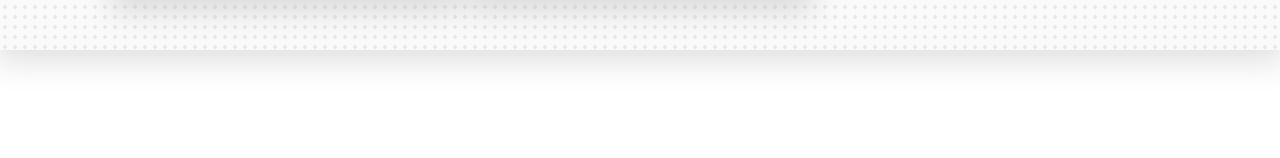
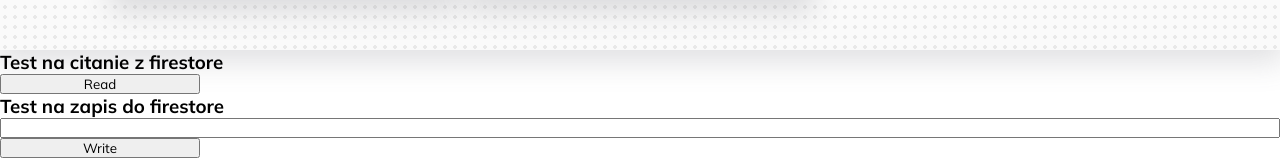
Before and after one commit to hypolitphysseaux/student_portal_frontend, a Svelte app in the folder fei-apps/: page / in a window 1280 px wide. Both pictures are taken after typing "name@example.com", "Sample123" into the empty fields and a click on the button "Prihlásiť sa". Shown: the part 678-836 px from the top of the page. Before the commit the page ends 800 px from the top, so only its background shows below. Built offline with nearby package versions, Linux system fonts and the light colour scheme.

Commit message:
Odhlasovanie a testy do firestore NoSql

```diff
--- a/fei-apps/src/App.svelte
+++ b/fei-apps/src/App.svelte
@@ -2,6 +2,8 @@
 
   // Initialize Firebase
   import { initializeApp } from "firebase/app";
+  import { getFirestore, collection, getDocs, addDoc } from "firebase/firestore";
+
 
   // TODO: Add SDKs for Firebase products that you want to use
   // https://firebase.google.com/docs/web/setup#available-libraries
@@ -17,6 +19,7 @@
   };
 
   const firebaseApp = initializeApp(firebaseConfig);
+  const db = getFirestore(firebaseApp);
   //---------------------------------
 
   //Routing
@@ -30,6 +33,7 @@
 
   import Navbar from "./lib/Navbar.svelte";  //TODO Dynamic import po prihlaseni
   import AppWidgets from "./lib/AppWidgets.svelte";
+  //import firestore = firebase.firestore;
   //----------------------------
 
 
@@ -44,6 +48,27 @@
   //----------------------------
 
   // Functions
+
+  async function testRead(){ //WORKING
+    const querySnapshot = await getDocs(collection(db, 'users'));
+
+    querySnapshot.forEach((doc) => {
+      console.log(`${doc.id} => ${doc.data().meno} , ${doc.data().ais_id}`)
+    });
+  }
+
+  async function testWrite(){ //WORKING
+    const testName = document.getElementById("testInput") || HTMLInputElement;
+
+    try {
+      const docRef = await addDoc(collection(db, "users"), {
+        name: testName.value
+      });
+      console.log("Document written with ID: ", docRef.id);
+    } catch (e) {
+      console.error("Error adding document: ", e);
+    }
+  }
 
   //----------------------------
 </script>
@@ -103,15 +128,18 @@
             bind:isDarkModeEnabled={isDarkModeEnabled}
     ></AppWidgets>
 
-    {#if loggedUser}
-      <div style="text-align: center">
-        <h5>logged user:</h5>
-        <p>{loggedUser.email} {loggedUser.displayName}</p>
-        <p>Tieto informacie su od Google, spolu s profilovkou vpravo hore</p>
-      </div>
-    {/if}
 
+    <!-- Docasne testy  ALL WORKING-->
+    <div style="display: flex; justify-content: center; flex-direction: column;">
+      <h3>Test na citanie z firestore</h3>
+      <button style="width: 200px" on:click={testRead}>Read</button>
+    </div>
 
+    <div style="display: flex; justify-content: center; flex-direction: column;">
+      <h3>Test na zapis do firestore</h3>
+      <input type="text" id="testInput">
+      <button style="width: 200px" on:click={testWrite}>Write</button>
+    </div>
   {/if}
 </main>
 
--- a/fei-apps/src/lib/LoginForm.svelte
+++ b/fei-apps/src/lib/LoginForm.svelte
@@ -66,7 +66,7 @@
 
 
     function logIn(){
-        //TODO request
+        //TODO request email, password
 
         loggedUser = '';
         loggedIn = true;
@@ -144,20 +144,31 @@
             <div class="line"></div>
         </div>
 
-        <form>
+        <form on:submit={logIn}>
             <label for="email">Email:</label>
             <div class="custom-input">
-                <input type="email" name="email" placeholder="Zadajte email" autocomplete="off">
+                <input
+                        type="email"
+                        name="email"
+                        placeholder="Zadajte email"
+                        required
+                        autocomplete="off">
                 <i class='bx bx-at'></i>
             </div>
 
             <label for="password">Heslo:</label>
             <div class="custom-input">
-                <input type="password" name="password" placeholder="Zadajte heslo">
+                <input
+                        type="password"
+                        name="password"
+                        required
+                        placeholder="Zadajte heslo">
                 <i class='bx bx-lock-alt'></i>
             </div>
 
-            <button on:click={logIn} class="login">Prihlásiť sa</button>
+            <button
+                    type="submit"
+                    class="login">Prihlásiť sa</button>
 
             <div class="links">
                 <a href="#">Resetovať heslo</a>
--- a/fei-apps/src/lib/Navbar.svelte
+++ b/fei-apps/src/lib/Navbar.svelte
@@ -1,11 +1,22 @@
 <script lang="ts">
+    import firebaseApp from "../firebase";
+    import {getAuth, signOut} from "firebase/auth";
+    const auth = getAuth(firebaseApp);
+
     export let loggedIn = true;
     export let isDarkModeEnabled = false;
     export let loggedUser;
 
     let isNavbarOpen = false;
-    const logOut = () => {
+    async function logOut(){
         //TODO firebase logic
+        signOut(auth)
+            .then(() =>{
+                console.log("Successfully signed out.");
+            })
+            .catch((error) => {
+                console.log("Error when signing out.", error);
+            });
 
         loggedUser = "";
         loggedIn = false;
```
